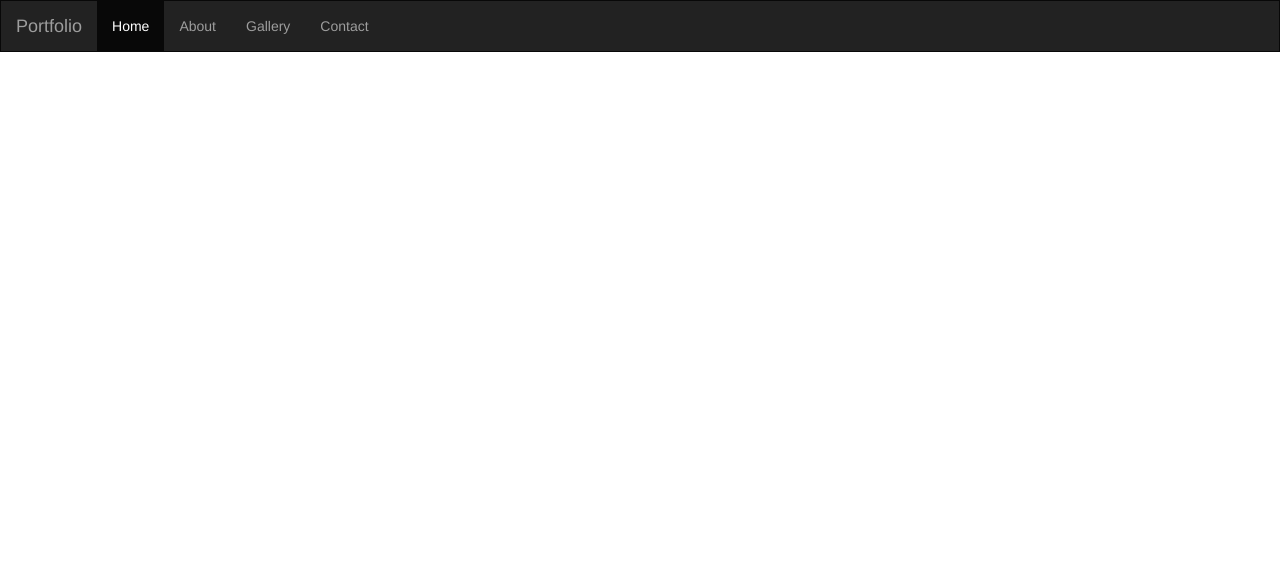
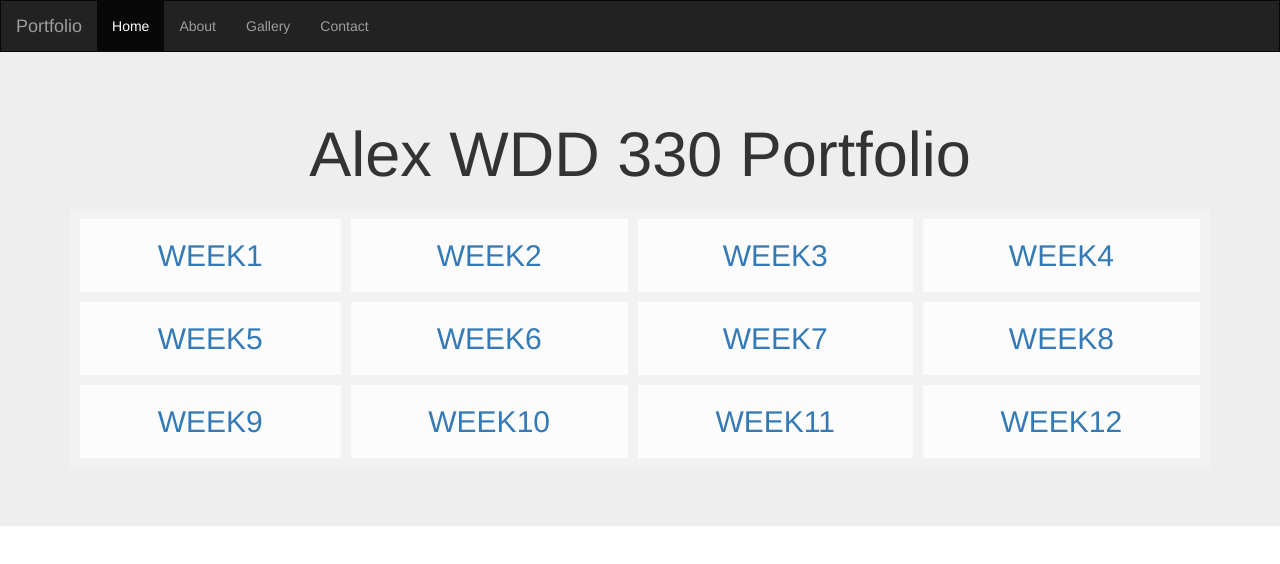
Before and after one commit to alexdesignpage/AlexWDD, a plain HTML site: page index.html in a window 1280 px wide. Drawn offline with nearby package versions, Linux system fonts and the light colour scheme.

Commit message:
team +reading

```diff
--- a/index.html
+++ b/index.html
@@ -29,7 +29,11 @@
               </div>
             </div>
           </nav>
+          <div class="jumbotron">
+            <div class="container text-center">
+            <h1> Alex WDD 330 Portfolio</h1>
 
+              <h2 class="contents grid-container" id="contents" ></h2></div></div>
 
 
     </body>
```
